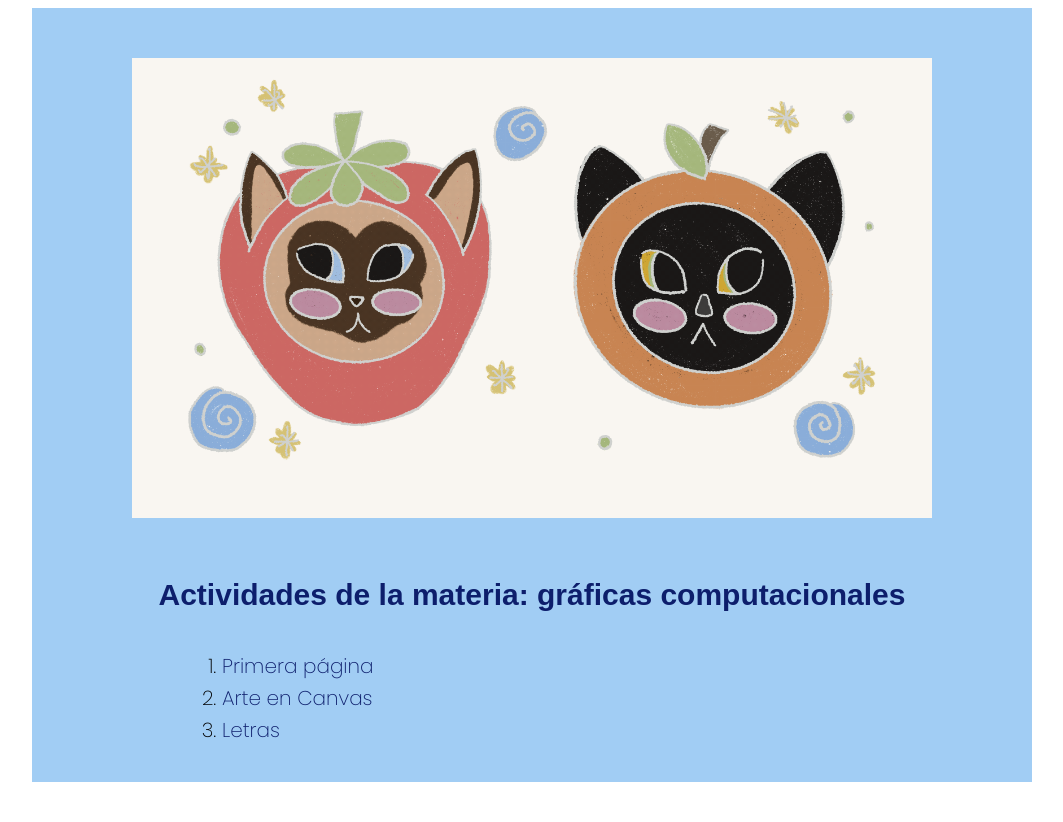
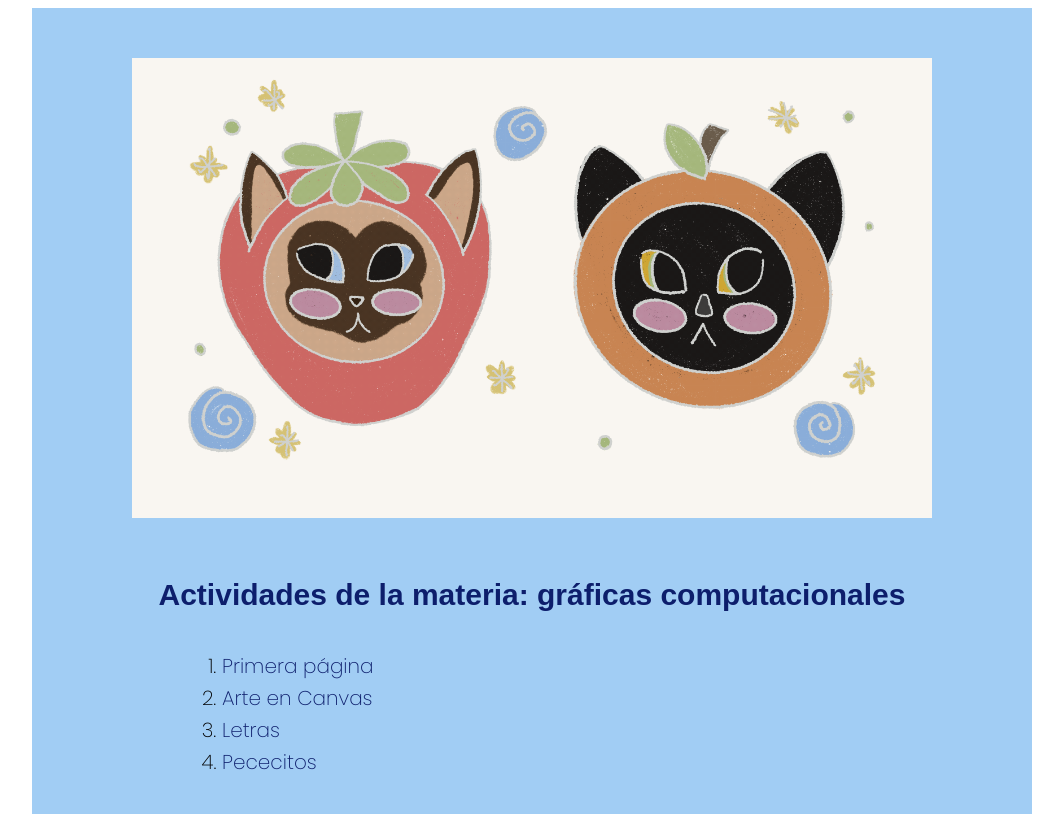
Before and after one commit to zero-onlin3/graficas_compclass, a plain HTML site: page index.html in a window 1280 px wide. Shown: the whole page, without its empty margins (108-1171 px from the left). Before the commit the page ends 800 px from the top, so only its background shows below. Drawn offline with Linux system fonts and the light colour scheme; a web font is replaced by a local one.

Commit message:
Update index.html

```diff
--- a/index.html
+++ b/index.html
@@ -66,6 +66,7 @@
             <li><a href="pag01/act_02.html"> Primera página</a></li>
             <li><a href="canvas01/canvas.html"> Arte en Canvas</a></li>
             <li><a href="letras01/letras.html"> Letras </a></li>
+            <li><a href="bolita/bolita.html"> Pececitos </a></li>
         </ol>
         <br>
         <br>
```
